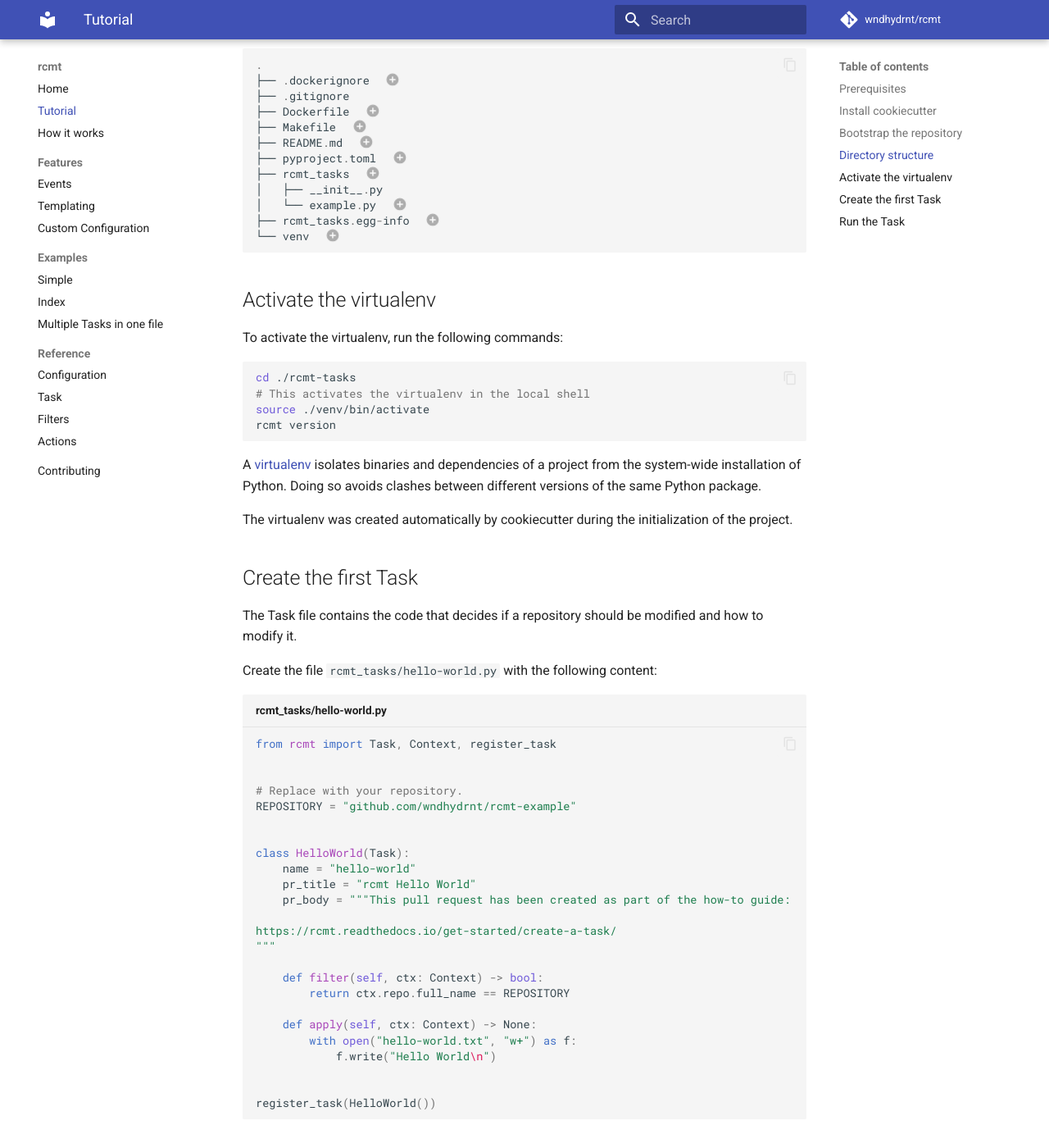
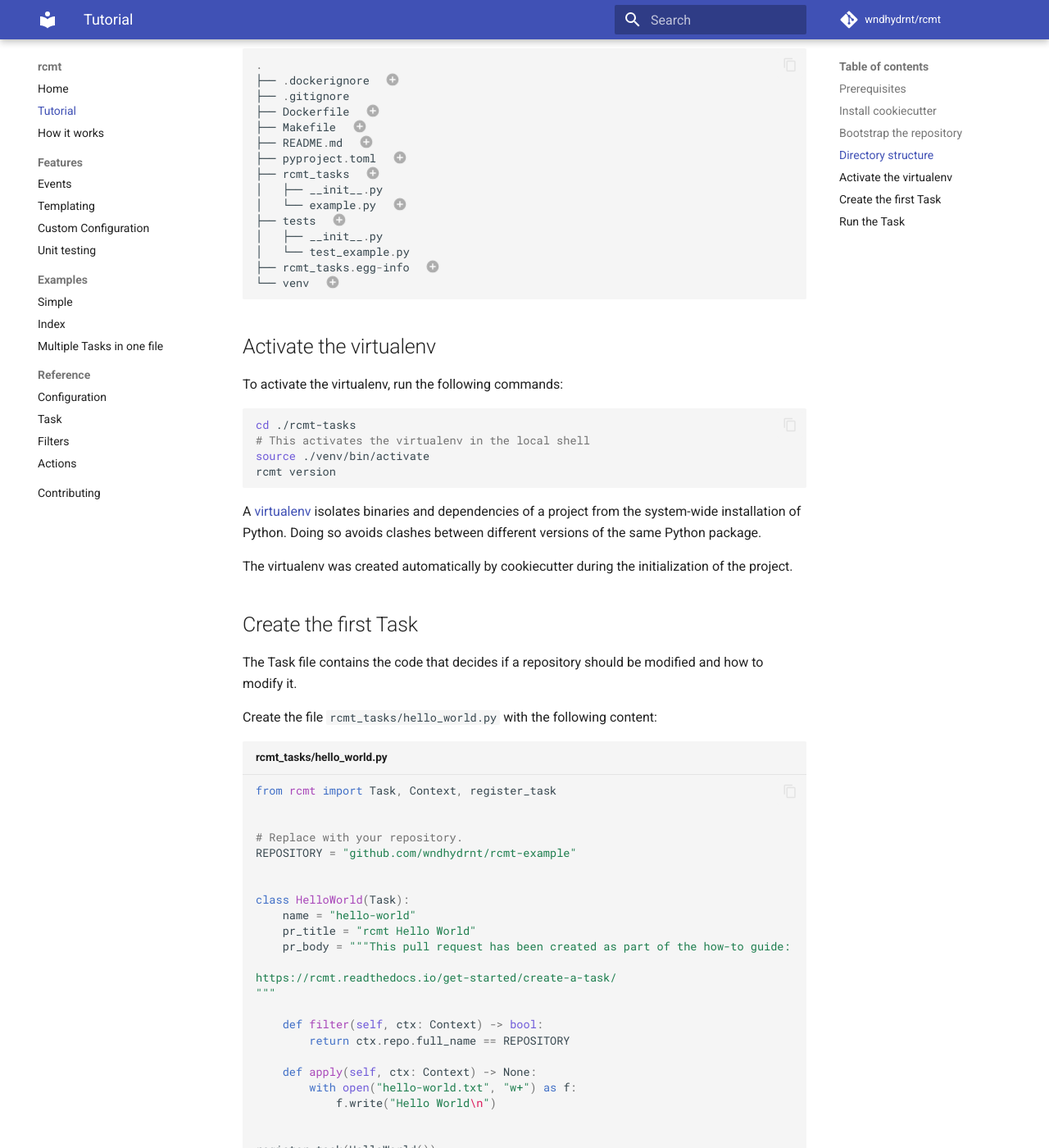
Before and after one commit to wndhydrnt/rcmt, an MkDocs documentation site: the page built from docs/get-started/tutorial.md, in a window 1280 px wide and 1400 px high, scrolled down 1309 px. Shown: the whole window at 82% size. Built offline with MkDocs 1.6.1 and Material for MkDocs 9.7.7, drawn with Linux system fonts in a browser that asks for light colours; comment, search, counter and statistics services are not loaded; some of the changed text lies outside the part shown.

Commit message:
document how to write a unit test

````diff
--- a/docs/get-started/tutorial.md
+++ b/docs/get-started/tutorial.md
@@ -96,8 +96,11 @@
 ├── rcmt_tasks  # (6)!
 │   ├── __init__.py
 │   └── example.py  # (7)!
-├── rcmt_tasks.egg-info  # (8)!
-└── venv  # (9)!
+├── tests  # (8)!
+│   ├── __init__.py
+│   └── test_example.py
+├── rcmt_tasks.egg-info  # (9)!
+└── venv  # (10)!
 ```
 
 1.  `.dockerignore` contains files/directories that should not be copied into the Docker
@@ -110,8 +113,10 @@
 5.  `pyproject.toml` defines the Python project. Dependencies are defined here.
 6.  `rcmt_tasks` is the Python module that contains all rcmt Tasks.
 7.  `example.py` contains a Task as an example. Delete if not needed.
-8.  Python package information.
-9.  Files of the virtualenv. Contains rcmt and all its dependencies. More on it in the
+8.  `tests` contain unit tests of Tasks. Lean more about the
+    [unit testing feature](../features/unit-testing.md).
+9.  Python package information.
+10. Files of the virtualenv. Contains rcmt and all its dependencies. More on it in the
     next section.
 
 ## Activate the virtualenv
@@ -139,9 +144,9 @@
 The Task file contains the code that decides if a repository should be modified and how
 to modify it.
 
-Create the file `rcmt_tasks/hello-world.py` with the following content:
+Create the file `rcmt_tasks/hello_world.py` with the following content:
 
-```python title="rcmt_tasks/hello-world.py"
+```python title="rcmt_tasks/hello_world.py"
 from rcmt import Task, Context, register_task
 
 
@@ -175,13 +180,13 @@
 === "GitHub"
 
     ```shell
-    RCMT_GITHUB__ACCESS_TOKEN=xxxxx rcmt run ./rcmt_tasks/hello-world.py
+    RCMT_GITHUB__ACCESS_TOKEN=xxxxx rcmt run ./rcmt_tasks/hello_world.py
     ```
 
 === "GitLab"
 
     ```shell
-    RCMT_GITLAB__PRIVATE_TOKEN=xxxxx rcmt run ./rcmt_tasks/hello-world.py
+    RCMT_GITLAB__PRIVATE_TOKEN=xxxxx rcmt run ./rcmt_tasks/hello_world.py
     ```
 
 rcmt has created a pull request at the repository.
--- a/mkdocs.yml
+++ b/mkdocs.yml
@@ -10,6 +10,7 @@
       - features/events.md
       - features/templating.md
       - features/custom-config.md
+      - features/unit-testing.md
   - Examples:
       - examples/simple/index.md
       - examples/load_file/index.md
````
Also changed, not shown: docs/features/unit-testing.md (added, +83 -0 lines).
